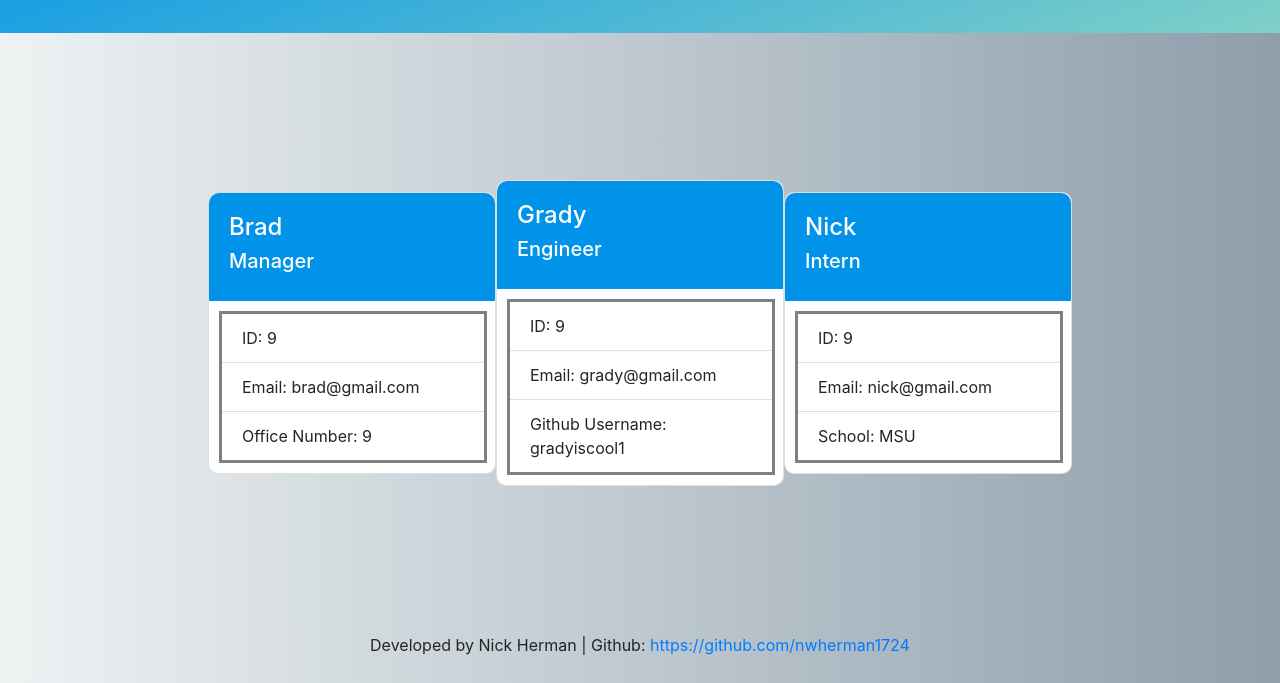
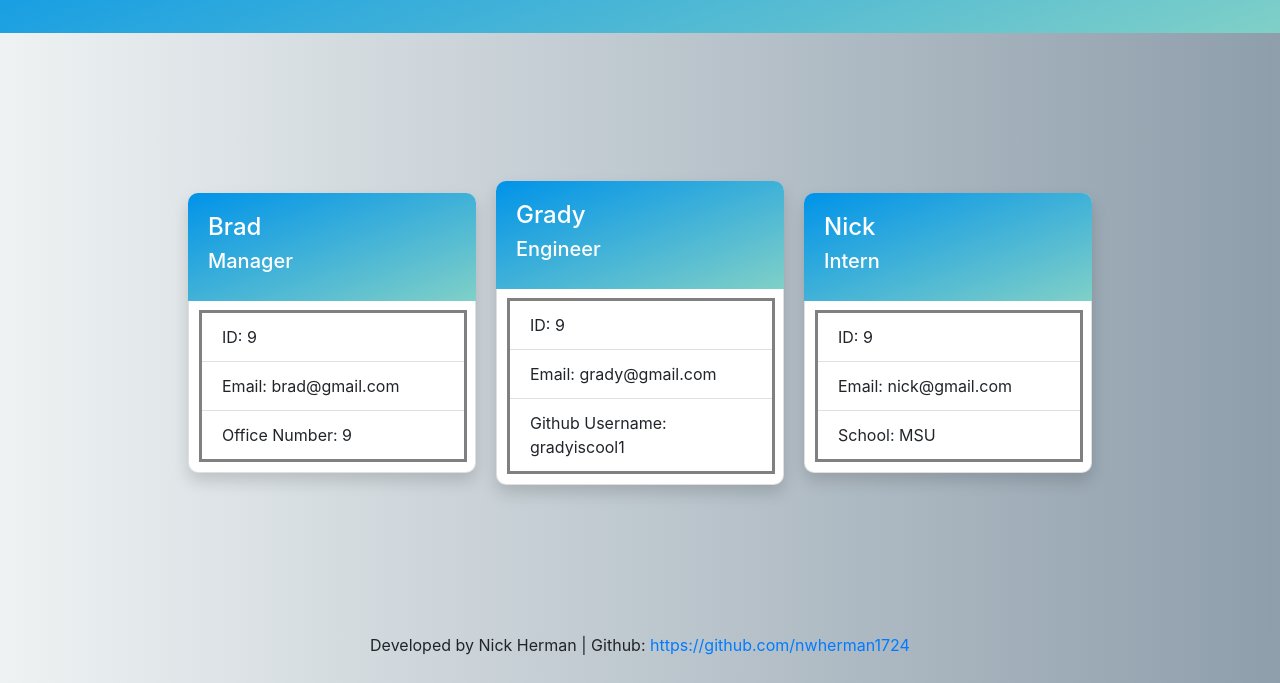
Before and after one commit to nwherman1724/team-profile-generator, a website: page index.html in a window 1280 px wide. Shown: the part 117-800 px from the top of the page. Drawn offline with nearby package versions, Linux system fonts and the light colour scheme.

Commit message:
updated styling

```diff
--- a/index.html
+++ b/index.html
@@ -36,6 +36,7 @@
 
     .card {
     border-radius: 10px;
+    margin: 10px;
     }
 
     .card-body {
@@ -46,7 +47,8 @@
     .title-color {
         background-color: #0093E9;
         color: white;
-        /* background-image: linear-gradient(160deg, #0093E9 0%, #80D0C7 100%); */
+        margin: -1px;
+        background-image: linear-gradient(160deg, #0093E9 0%, #80D0C7 100%);
     }
 
     .list-group {
@@ -69,7 +71,7 @@
       <main>
   <!-- this section will have tiles that contain the employee information -->
 
-     <div class="card" style="width: 18rem;">
+     <div class="card shadow" style="width: 18rem;">
         <div class="card-body title-color">
             <h4>Brad</h4>
             <h5>Manager</h5>
@@ -81,7 +83,7 @@
               <li class="list-group-item">Office Number: 9</li>
             </ul>
         </div>
-      </div> <div class="card" style="width: 18rem;">
+      </div> <div class="card shadow" style="width: 18rem;">
         <div class="card-body title-color">
             <h4>Grady</h4>
             <h5>Engineer</h5>
@@ -93,7 +95,7 @@
               <li class="list-group-item">Github Username: gradyiscool1</li>
             </ul>
         </div>
-      </div> <div class="card" style="width: 18rem;">
+      </div> <div class="card shadow" style="width: 18rem;">
         <div class="card-body title-color">
             <h4>Nick</h4>
             <h5>Intern</h5>
--- a/index.js
+++ b/index.js
@@ -243,6 +243,7 @@ const generateHTML = (devTeam) =>
 
         .card {
         border-radius: 10px;
+        margin: 10px;
         }
 
         .card-body {
@@ -253,7 +254,8 @@ const generateHTML = (devTeam) =>
         .title-color {
             background-color: #0093E9;
             color: white;
-        /* background-image: linear-gradient(160deg, #0093E9 0%, #80D0C7 100%); */
+            margin: -1px;
+            background-image: linear-gradient(160deg, #0093E9 0%, #80D0C7 100%);
         }
 
         .list-group {
```
Lines whose indentation alone changed are shown as unchanged.
